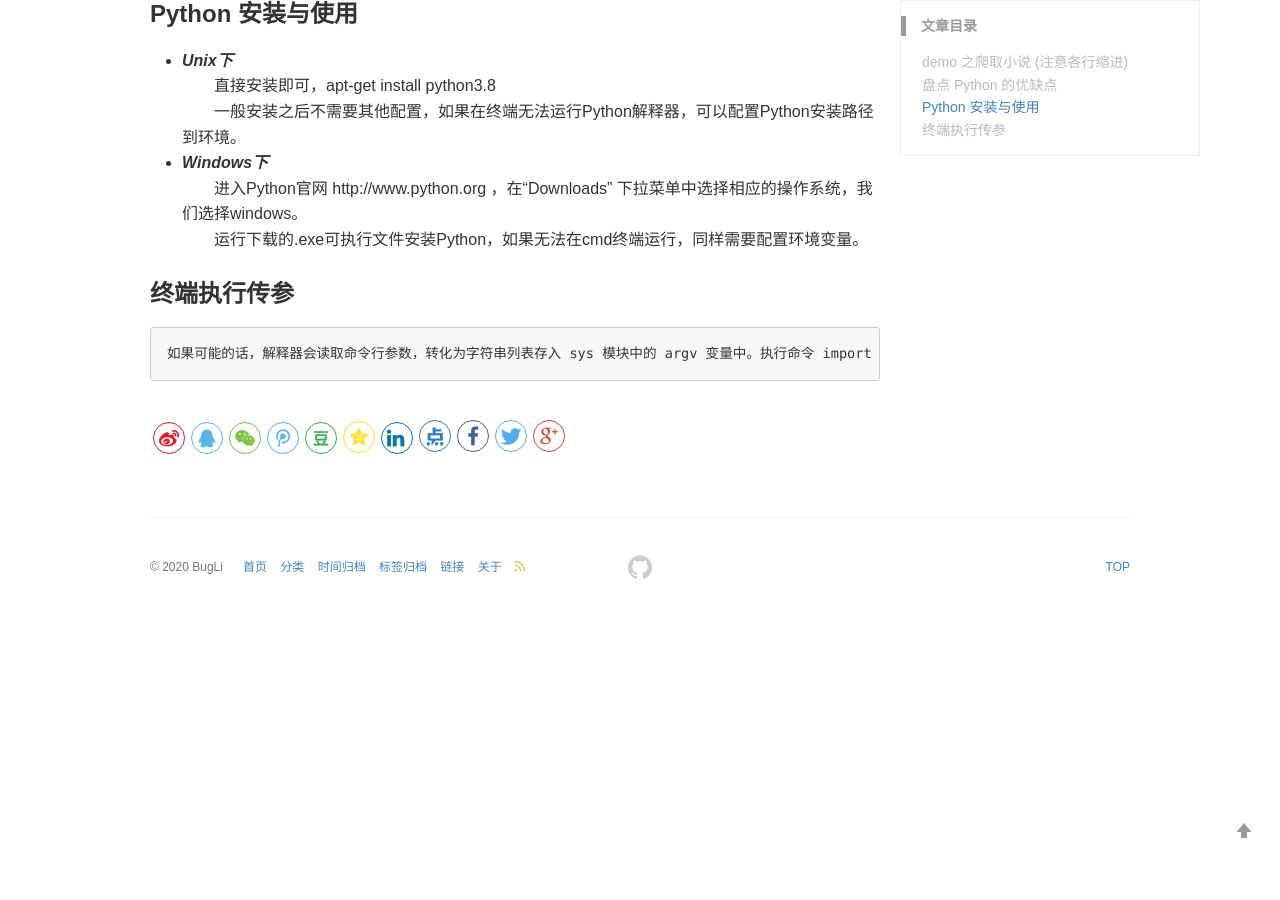
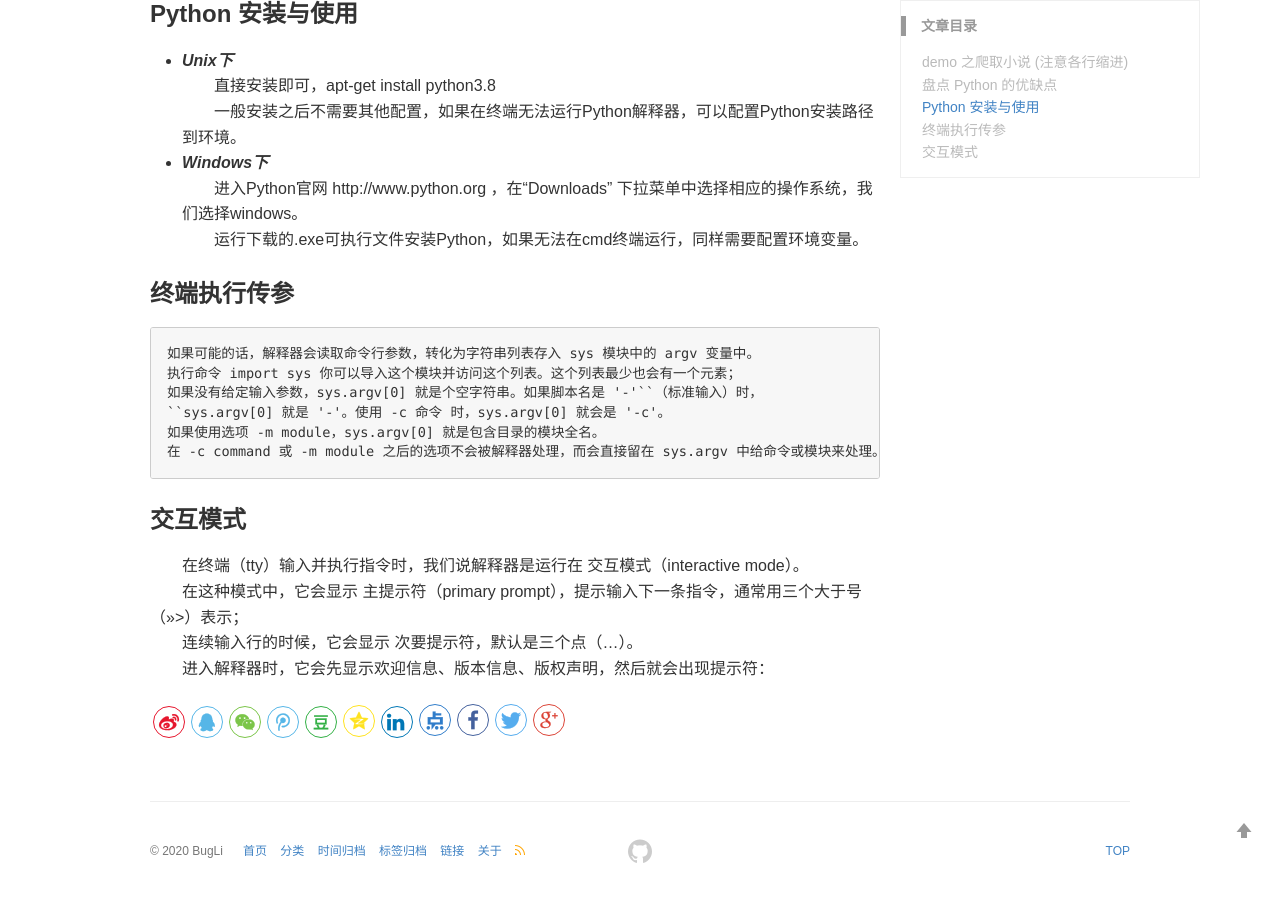
Before and after one commit to BugLiee/BugLiee.github.io, a Jekyll site: the page built from _posts/2020-06-15-blog.md, in a window 1280 px wide and 900 px high, scrolled down 3465 px. Built offline with Jekyll 4.4.1, drawn with Linux system fonts in a browser that asks for light colours; comment, search, counter and statistics services are not loaded; before the commit the page ends 4081 px from its top, so only the background shows below that.

Commit message:
Update 2020-06-15-blog.md

````diff
--- a/_posts/2020-06-15-blog.md
+++ b/_posts/2020-06-15-blog.md
@@ -156,5 +156,17 @@ class PBookService(static_proxy(Service)):
 ### 终端执行传参
 
 ```
-如果可能的话，解释器会读取命令行参数，转化为字符串列表存入 sys 模块中的 argv 变量中。执行命令 import sys 你可以导入这个模块并访问这个列表。这个列表最少也会有一个元素；如果没有给定输入参数，sys.argv[0] 就是个空字符串。如果脚本名是 '-'``（标准输入）时，``sys.argv[0] 就是 '-'。使用 -c 命令 时，sys.argv[0] 就会是 '-c'。如果使用选项 -m module，sys.argv[0] 就是包含目录的模块全名。在 -c command 或 -m module 之后的选项不会被解释器处理，而会直接留在 sys.argv 中给命令或模块来处理。
+如果可能的话，解释器会读取命令行参数，转化为字符串列表存入 sys 模块中的 argv 变量中。
+执行命令 import sys 你可以导入这个模块并访问这个列表。这个列表最少也会有一个元素；
+如果没有给定输入参数，sys.argv[0] 就是个空字符串。如果脚本名是 '-'``（标准输入）时，
+``sys.argv[0] 就是 '-'。使用 -c 命令 时，sys.argv[0] 就会是 '-c'。
+如果使用选项 -m module，sys.argv[0] 就是包含目录的模块全名。
+在 -c command 或 -m module 之后的选项不会被解释器处理，而会直接留在 sys.argv 中给命令或模块来处理。
 ```
+
+
+### 交互模式
+   　　在终端（tty）输入并执行指令时，我们说解释器是运行在 交互模式（interactive mode）。<br>
+   　　在这种模式中，它会显示 主提示符（primary prompt），提示输入下一条指令，通常用三个大于号（>>>）表示；<br>
+   　　连续输入行的时候，它会显示 次要提示符，默认是三个点（...）。<br>
+   　　进入解释器时，它会先显示欢迎信息、版本信息、版权声明，然后就会出现提示符：<br>
````
